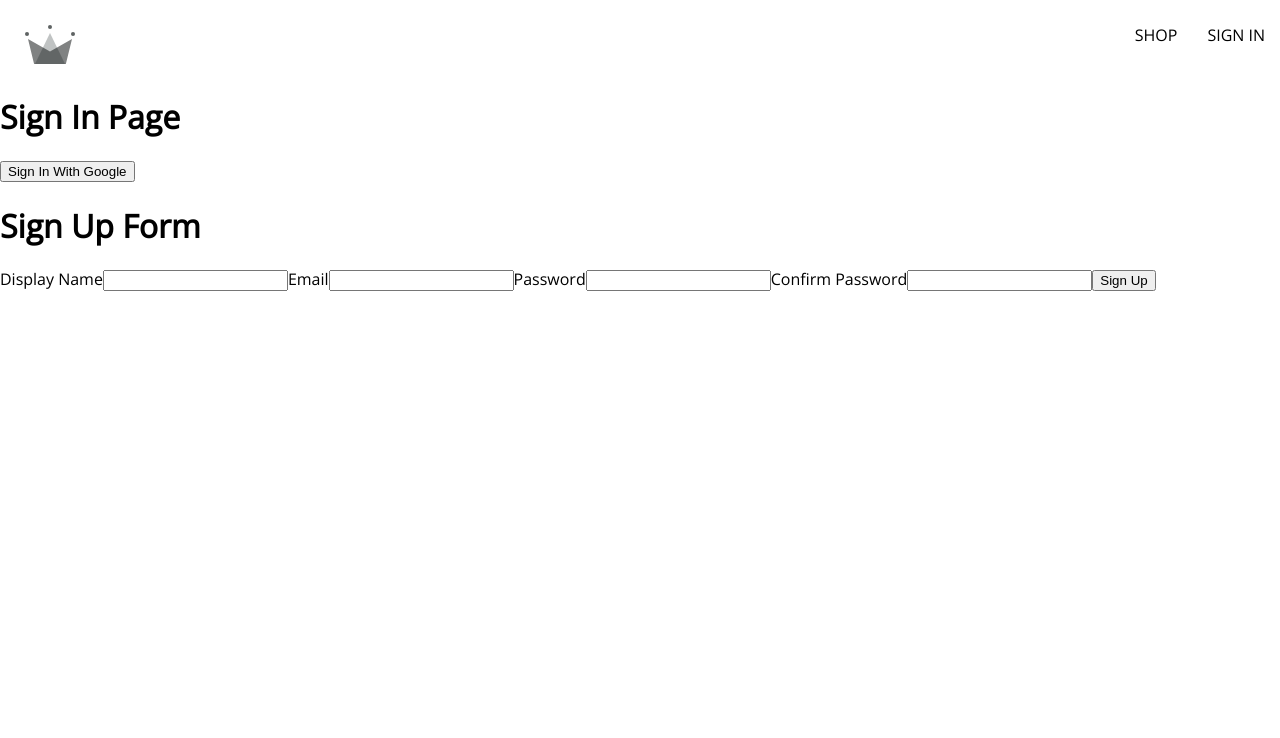
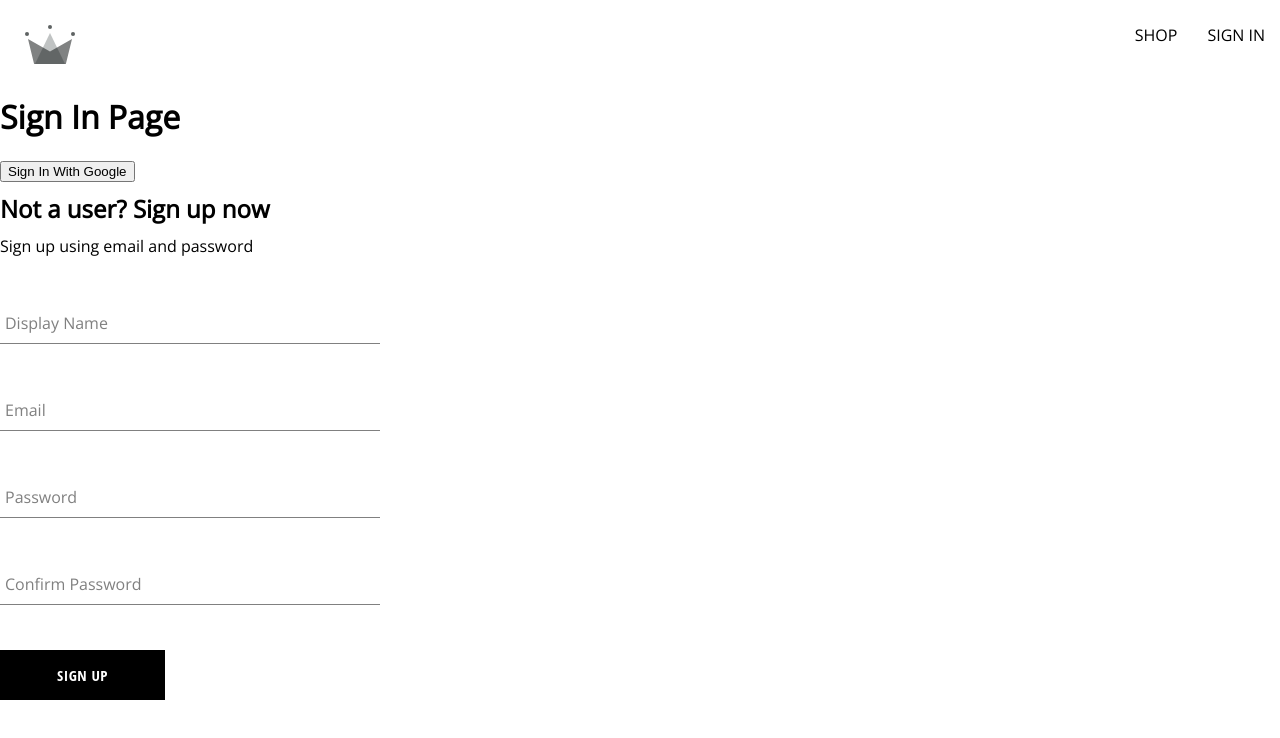
Before and after one commit to arishwin/crown-clothing, a React (Create React App) app: page /sign-in in a window 1280 px wide. Shown: the top 738 px of the page. Built offline with nearby package versions, Linux system fonts and the light colour scheme; the HTML template or start-up script is replaced by a standard one.

Commit message:
added button component and completed sign up form styles

```diff
--- /dev/null
+++ b/src/components/button/button.component.js
@@ -0,0 +1,20 @@
+import "./button.styles.scss";
+
+const Button = ({ children, buttonType }) => {
+  const buttonClass = {
+    google: "google-sign-in",
+    inverted: "inverted",
+    basic: "",
+  };
+
+  return (
+    <button
+      type="submit"
+      className={`${buttonClass[buttonType]} button-container`}
+    >
+      {children}
+    </button>
+  );
+};
+
+export default Button;
--- /dev/null
+++ b/src/components/button/button.styles.scss
@@ -0,0 +1,40 @@
+.button-container {
+  min-width: 165px;
+  width: auto;
+  height: 50px;
+  letter-spacing: 0.5px;
+  line-height: 50px;
+  padding: 0 35px 0 35px;
+  font-size: 15px;
+  background-color: black;
+  color: white;
+  text-transform: uppercase;
+  font-family: 'Open Sans Condensed', sans-serif;
+  font-weight: bolder;
+  border: none;
+  cursor: pointer;
+  display: flex;
+  justify-content: center;
+  &:hover {
+    background-color: white;
+    color: black;
+    border: 1px solid black;
+  }
+  &.google-sign-in {
+    background-color: #4285f4;
+    color: white; &:hover {
+    background-color: #357ae8;
+    border: none;
+    }
+  }
+  &.inverted {
+    background-color: white;
+    color: black;
+    border: 1px solid black;
+    &:hover {
+      background-color: black;
+      color: white;
+      border: none;
+    }
+  }
+}
--- /dev/null
+++ b/src/components/form-input/form-input.component.js
@@ -0,0 +1,18 @@
+import "./form-input.styles.scss";
+
+const FormInput = ({ label, ...otherProps }) => {
+  return (
+    <div className="group">
+      <input className="form-input" {...otherProps} />
+      <label
+        className={`${
+          otherProps.value.length ? "shrink" : ""
+        } form-input-label`}
+      >
+        {label}
+      </label>
+    </div>
+  );
+};
+
+export default FormInput;
--- /dev/null
+++ b/src/components/form-input/form-input.styles.scss
@@ -0,0 +1,42 @@
+$sub-color: grey;
+$main-color: black;
+@mixin shrinkLabel {
+  top: -14px;
+  font-size: 12px;
+  color: $main-color;
+} .group {
+  position: relative;
+  margin: 45px 0;
+  .form-input {
+    background: white none;
+    color: $sub-color;
+    font-size: 18px;
+    padding: 10px 10px 10px 5px;
+    display: block; width: 100%;
+    border: none;
+    border-radius: 0;
+    border-bottom: 1px solid $sub-color;
+    margin: 25px 0;
+    &:focus {
+      outline: none;
+    }
+    &:focus ~ .form-input-label {
+      @include shrinkLabel();
+    }
+  }
+  input[type='password'] {
+    letter-spacing: 0.3em;
+  }
+  .form-input-label {
+    color: $sub-color;
+    font-size: 16px;
+    font-weight: normal;
+    position: absolute;
+    pointer-events: none;
+    left: 5px; top: 10px;
+    transition: 300ms ease all;
+    &.shrink {
+      @include shrinkLabel();
+    }
+  }
+}
--- a/src/components/sign-up-form/sign-up-form.component.js
+++ b/src/components/sign-up-form/sign-up-form.component.js
@@ -3,6 +3,9 @@
   createAuthUserWithEmailAndPassword,
   createUserDocumentFromAuth,
 } from "../../utils/firebase/firebase.utils";
+import FormInput from "../form-input/form-input.component";
+import "./sign-up-form.styles..scss";
+import Button from "../button/button.component";
 
 const SignUpForm = () => {
   const defaultFormFields = {
@@ -48,42 +51,43 @@
   };
 
   return (
-    <div>
-      <h1>Sign Up Form</h1>
+    <div className="sign-up-container">
+      <h2>Not a user? Sign up now</h2>
+      <span>Sign up using email and password</span>
       <form onSubmit={handleSubmit}>
-        <label>Display Name</label>
-        <input
+        <FormInput
+          label="Display Name"
           type="text"
           required
           value={displayName}
           name="displayName"
           onChange={handleChange}
         />
-        <label>Email</label>
-        <input
+        <FormInput
+          label="Email"
           type="email"
           required
           value={email}
           name="email"
           onChange={handleChange}
         />
-        <label>Password</label>
-        <input
+        <FormInput
+          label="Password"
           type="password"
           required
           value={password}
           name="password"
           onChange={handleChange}
         />
-        <label>Confirm Password</label>
-        <input
+        <FormInput
+          label="Confirm Password"
           type="password"
           required
           value={confirmPassword}
           name="confirmPassword"
           onChange={handleChange}
         />
-        <button type="submit">Sign Up</button>
+        <Button buttonType="basic">Sign Up</Button>
       </form>
     </div>
   );
--- /dev/null
+++ b/src/components/sign-up-form/sign-up-form.styles..scss
@@ -0,0 +1,9 @@
+.sign-up-container {
+  display: flex;
+  flex-direction: column;
+  width: 380px;
+
+  h2 {
+    margin: 10px 0;
+  }
+}
```
